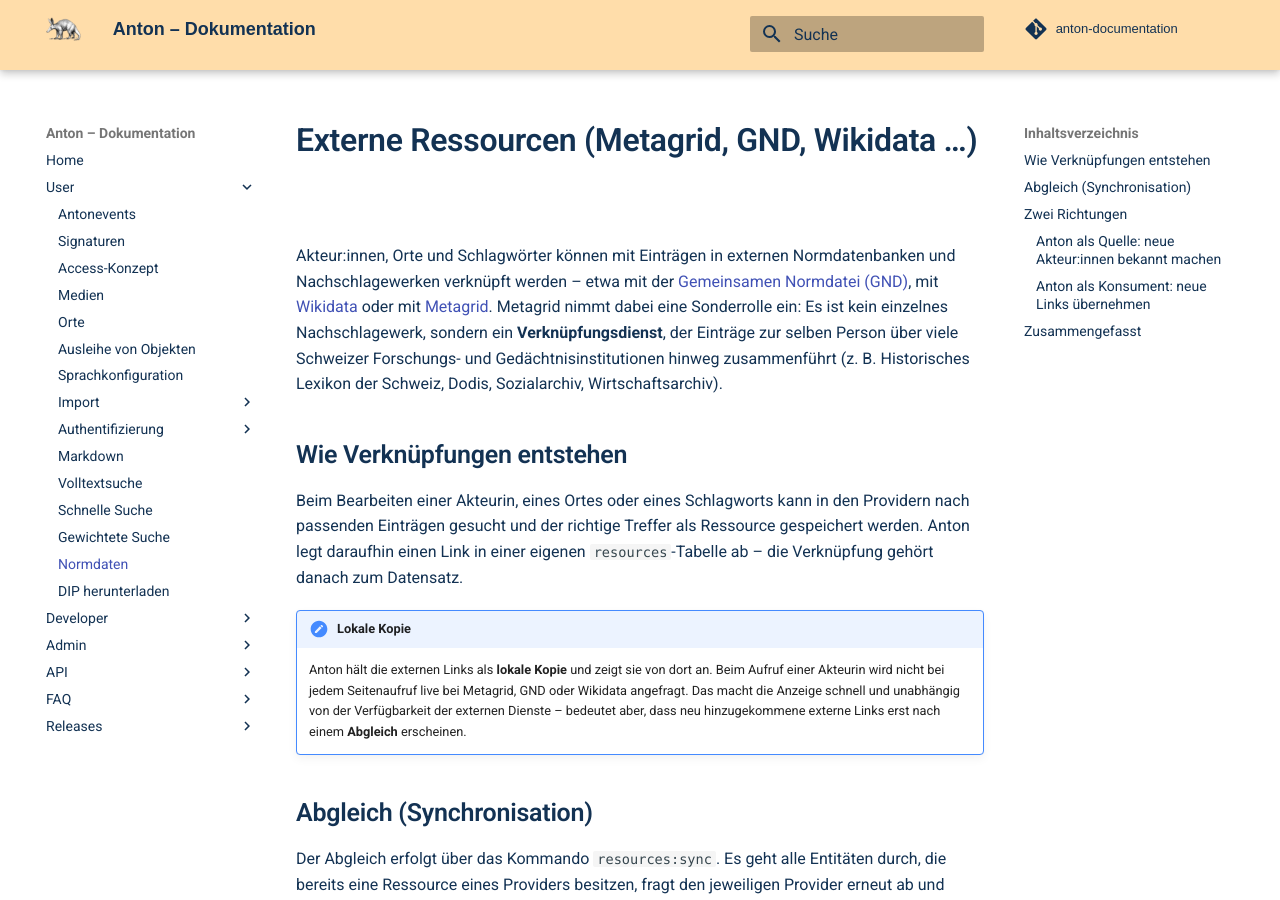
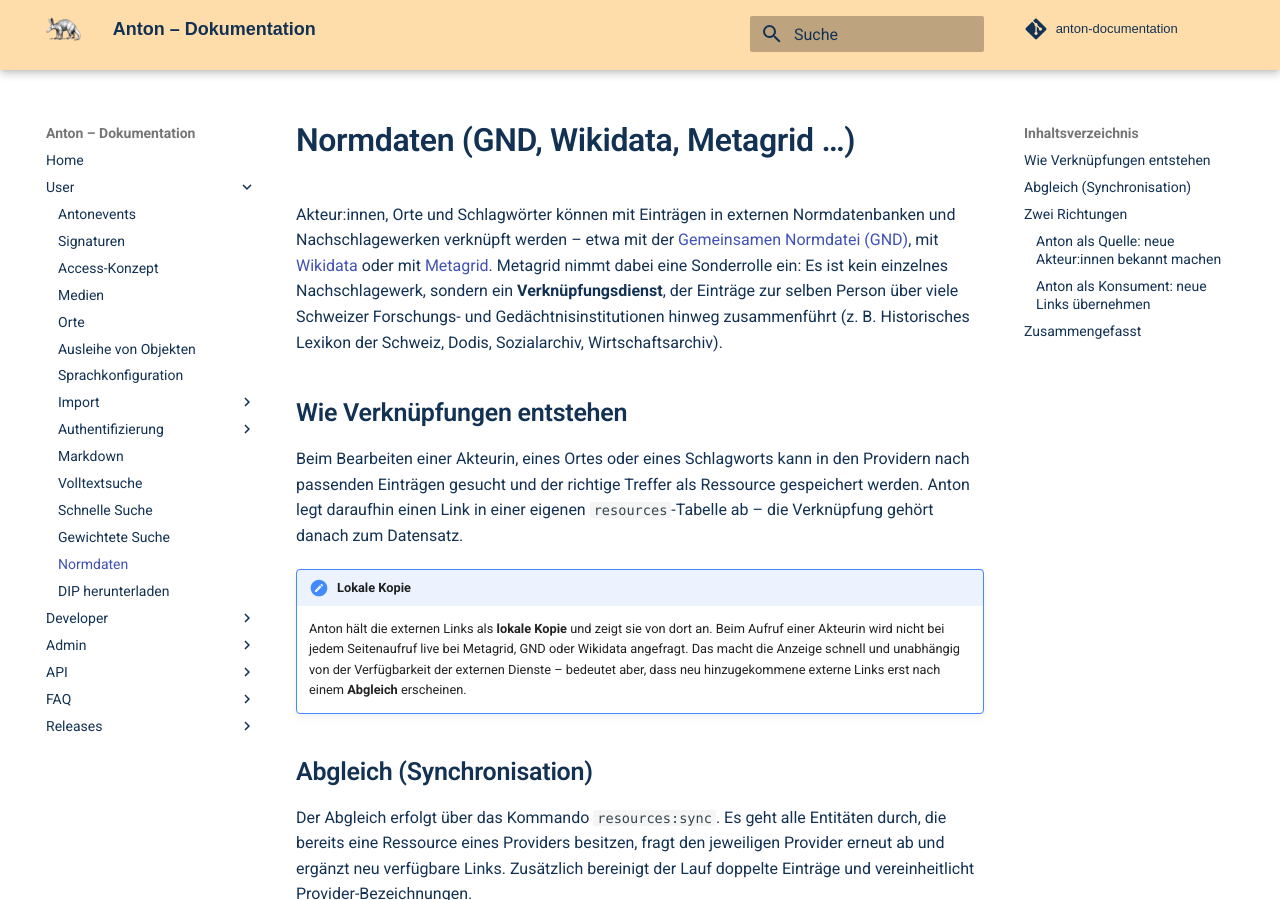
Before and after one commit to kraenzle-ritter/anton-documentation, an MkDocs documentation site: the page built from docs/user/resources.md, in a window 1280 px wide and 900 px high. Built offline with MkDocs 1.6.1 and Material for MkDocs 9.7.7, drawn with Linux system fonts in a browser that asks for light colours; some web fonts are replaced; comment, search, counter and statistics services are not loaded.

Commit message:
docs(resources): Überschrift an Nav-Label "Normdaten" angleichen

```diff
--- a/docs/user/resources.md
+++ b/docs/user/resources.md
@@ -1,4 +1,4 @@
-# Externe Ressourcen (Metagrid, GND, Wikidata …)
+# Normdaten (GND, Wikidata, Metagrid …)
 
 Akteur:innen, Orte und Schlagwörter können mit Einträgen in externen
 Normdatenbanken und Nachschlagewerken verknüpft werden – etwa mit der
```
